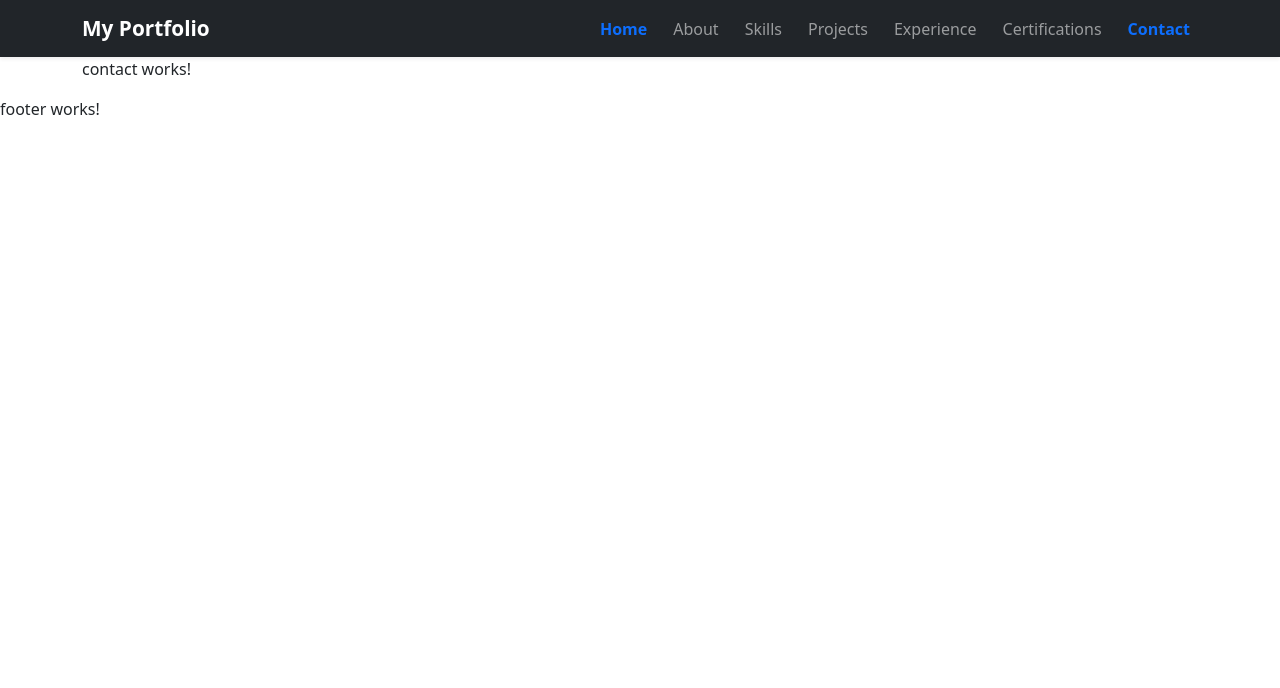
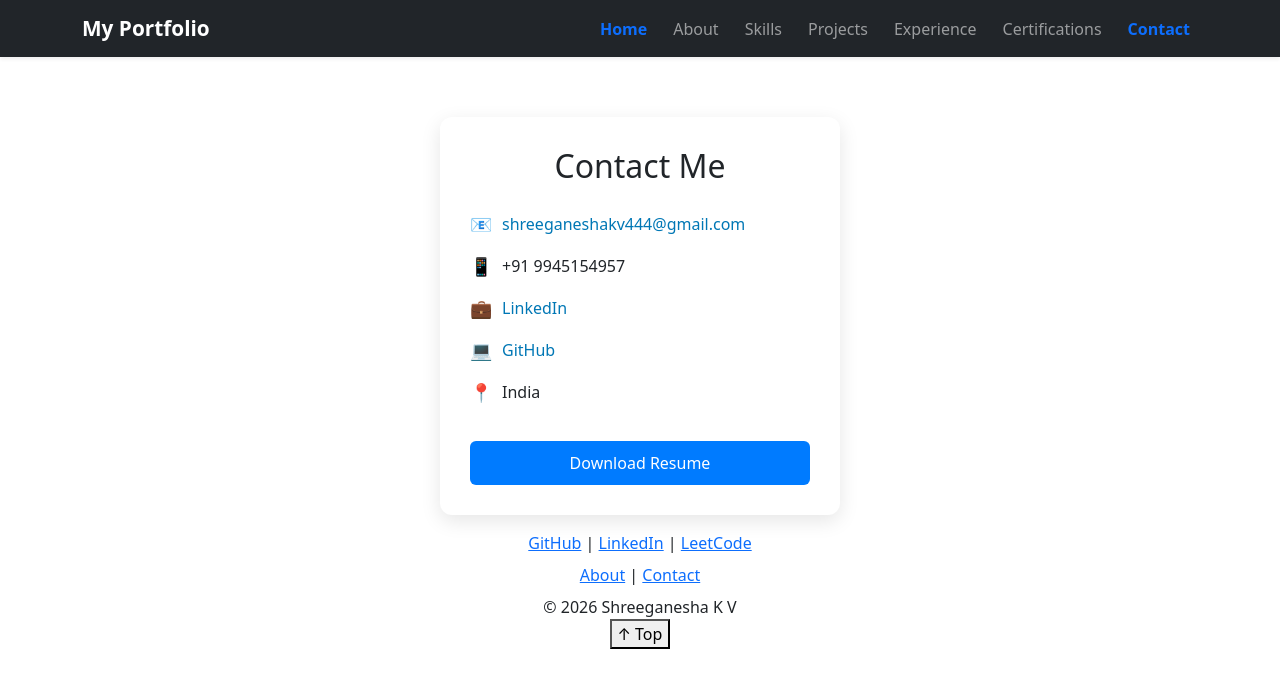
Before and after one commit to shreeganesha-k-v/profile-dashboard, an Angular app: page /contact in a window 1280 px wide. Shown: the top 688 px of the page. Built offline with nearby package versions, Linux system fonts and the light colour scheme.

Commit message:
Chore : Update contact and footer components

```diff
--- a/src/app/components/about/profile.ts
+++ b/src/app/components/about/profile.ts
@@ -1,6 +1,6 @@
 export class Profile {
 
-  name: string = "Shreeganesha K";
+  name: string = "Shreeganesha K V";
 
   role: string = "Full Stack Software Engineer";
 
--- a/src/app/components/contact/contact.css
+++ b/src/app/components/contact/contact.css
@@ -0,0 +1,50 @@
+.contact-container {
+  display: flex;
+  justify-content: center;
+  margin-top: 60px;
+}
+
+.contact-card {
+  width: 400px;
+  padding: 30px;
+  border-radius: 12px;
+  background: white;
+  box-shadow: 0 6px 20px rgba(0,0,0,0.1);
+}
+
+.contact-card h2 {
+  text-align: center;
+  margin-bottom: 25px;
+}
+
+.contact-item {
+  display: flex;
+  align-items: center;
+  margin-bottom: 15px;
+  cursor: pointer;
+}
+
+.contact-item a {
+  text-decoration: none;
+  color: #0077b5;
+}
+
+.icon {
+  margin-right: 10px;
+  font-size: 18px;
+}
+
+.resume-btn {
+  margin-top: 20px;
+  width: 100%;
+  padding: 10px;
+  border: none;
+  border-radius: 6px;
+  background: #007bff;
+  color: white;
+  cursor: pointer;
+}
+
+.resume-btn:hover {
+  background: #0056b3;
+}
--- a/src/app/components/contact/contact.html
+++ b/src/app/components/contact/contact.html
@@ -1 +1,48 @@
-<p>contact works!</p>
+<div class="contact-container">
+  <div class="contact-card">
+
+    <h2>Contact Me</h2>
+
+    <!-- Email -->
+    <div class="contact-item">
+      <span class="icon">📧</span>
+      <a href="mailto:shreeganeshakv444@gmail.com">
+        shreeganeshakv444@gmail.com
+      </a>
+    </div>
+
+    <!-- Phone -->
+    <div class="contact-item" (click)="copyPhone()">
+      <span class="icon">📱</span>
+      <span>{{ phone }}</span>
+    </div>
+
+    <!-- LinkedIn -->
+    <div class="contact-item">
+      <span class="icon">💼</span>
+      <a href="https://www.linkedin.com/in/shreeganesha-k-v-3906121b3/" target="_blank">
+        LinkedIn
+      </a>
+    </div>
+
+    <!-- GitHub -->
+    <div class="contact-item">
+      <span class="icon">💻</span>
+      <a href="https://github.com/shreeganesha-k-v" target="_blank">
+        GitHub
+      </a>
+    </div>
+
+    <!-- Location -->
+    <div class="contact-item">
+      <span class="icon">📍</span>
+      <span>India</span>
+    </div>
+
+    <!-- Resume -->
+    <button class="resume-btn" (click)="downloadResume()">
+      Download Resume
+    </button>
+
+  </div>
+</div>
--- a/src/app/components/contact/contact.ts
+++ b/src/app/components/contact/contact.ts
@@ -6,4 +6,15 @@ import { Component } from '@angular/core';
   templateUrl: './contact.html',
   styleUrls: ['./contact.css'],
 })
-export class ContactComponent {}
+export class ContactComponent {
+  phone = "+91 9945154957";
+
+  copyPhone() {
+    navigator.clipboard.writeText(this.phone);
+    alert("Phone number copied!");
+  }
+
+  downloadResume() {
+    window.open("assets/Shreeganesha_K_V_Resume.pdf", "_blank");
+  }
+}
--- a/src/app/components/footer/footer.html
+++ b/src/app/components/footer/footer.html
@@ -1 +1,18 @@
-<p>footer works!</p>
+<footer class="footer text-center p-3">
+
+  <div class="social-links mb-2">
+    <a href="https://github.com/Shreeganesha-K-V">GitHub</a> |
+    <a href="https://linkedin.com/in/shreeganesha-k-v">LinkedIn</a> |
+    <a href="https://leetcode.com/u/Shreeganesha_K_V/">LeetCode</a>
+  </div>
+
+  <div class="mb-2">
+    <a routerLink="/about">About</a> |
+    <a routerLink="/contact">Contact</a>
+  </div>
+
+  <p class="mb-0">
+    © {{currentYear}} Shreeganesha K V
+  </p>
+  <button (click)="scrollToTop()">↑ Top</button>
+</footer>
--- a/src/app/components/footer/footer.ts
+++ b/src/app/components/footer/footer.ts
@@ -1,9 +1,17 @@
 import { Component } from '@angular/core';
+import { RouterLink } from '@angular/router';
+
 
 @Component({
   selector: 'app-footer',
-  imports: [],
+  imports: [RouterLink],
   templateUrl: './footer.html',
   styleUrls: ['./footer.css'],
 })
-export class FooterComponent {}
+export class FooterComponent {
+  currentYear: number = new Date().getFullYear();
+
+  scrollToTop() {
+    window.scrollTo({ top: 0, behavior: 'smooth' });
+  }
+}
```
Also changed, not shown: 1 other file (tests, documents, lock files or other folders).
